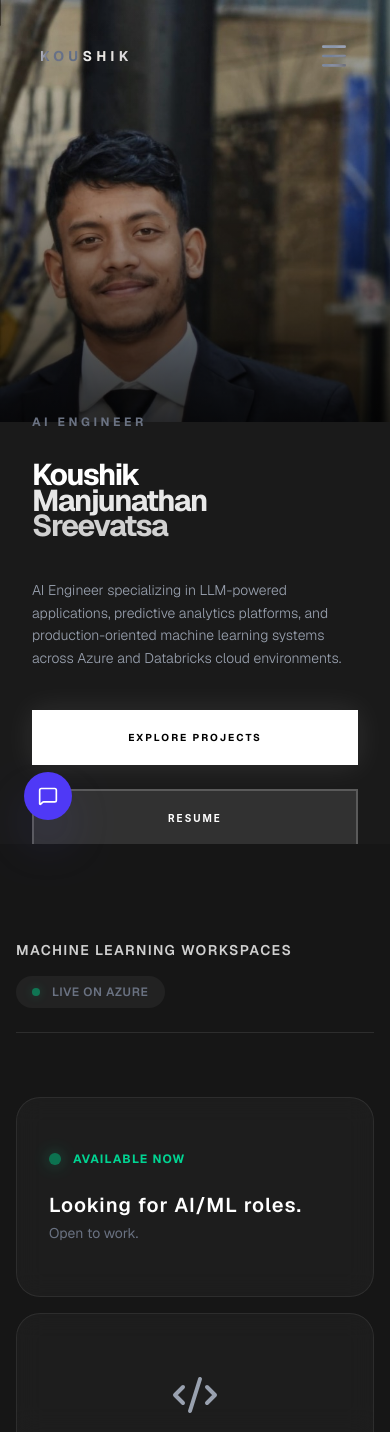
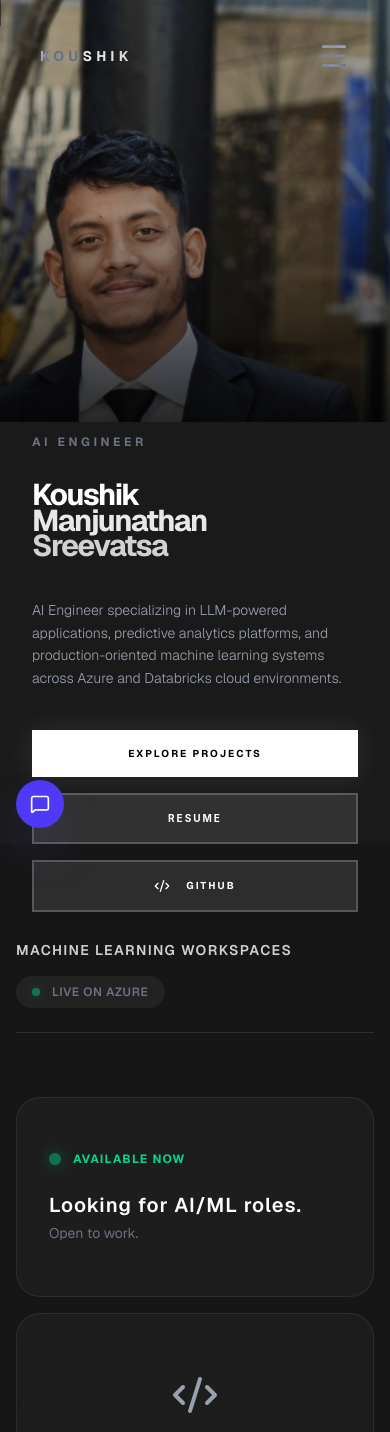
Before and after one commit to koushik1359/koushik-portfolio, a Next.js app: page / in a window 390 px wide. Shown: the top 1432 px of the page. Built offline with nearby package versions, Linux system fonts and the light colour scheme.

Commit message:
Fix: Absolute mobile button visibility and accessibility recovery

```diff
--- a/src/app/page.tsx
+++ b/src/app/page.tsx
@@ -86,7 +86,7 @@ export default function Home() {
 
   return (
     <main className="min-h-screen selection:bg-white/90 selection:text-black bg-[#161616]">
-      <section id="home" className="relative w-full h-screen flex flex-col md:flex-row overflow-clip">
+      <section id="home" className="relative w-full h-screen flex flex-col md:flex-row overflow-visible md:overflow-clip">
           <nav className="absolute top-0 w-full flex justify-between items-center px-10 py-8 md:px-14 md:py-10 z-[110] mix-blend-difference text-white">
             <span className="font-bold tracking-[0.3em] text-sm uppercase">Koushik</span>
             <div className="hidden md:flex flex-1 justify-end gap-16 lg:gap-24 text-sm font-semibold tracking-widest uppercase text-white/80 pr-12">
@@ -175,7 +175,7 @@ export default function Home() {
                     AI Engineer specializing in LLM-powered applications, predictive analytics platforms, and production-oriented machine learning systems across Azure and Databricks cloud environments.
                  </motion.p>
 
-                 <div className="flex flex-col md:flex-row md:items-center gap-y-6 md:gap-x-6 mt-10 relative z-30 w-full md:w-fit justify-center md:justify-start">
+                 <div className="flex flex-col md:flex-row md:items-center gap-y-4 md:gap-x-6 mt-10 relative z-30 w-full md:w-fit justify-center md:justify-start">
                     <motion.div
                         initial={{ y: 20, opacity: 0 }}
                         animate={{ y: 0, opacity: 1 }}
@@ -184,7 +184,7 @@ export default function Home() {
                     >
                         <a
                            href="#projects"
-                           className="flex items-center justify-center w-full md:w-auto bg-white text-black px-8 py-5 text-[10px] md:text-sm font-bold tracking-[0.2em] uppercase hover:bg-gray-200 transition-all shadow-[0_0_30px_rgba(255,255,255,0.1)] antialiased"
+                           className="flex items-center justify-center w-full md:w-auto bg-white text-black px-8 py-4 text-[10px] md:text-sm font-bold tracking-[0.2em] uppercase hover:bg-gray-200 transition-all shadow-[0_0_30px_rgba(255,255,255,0.1)] antialiased"
                         >
                            Explore Projects
                         </a>
@@ -199,7 +199,7 @@ export default function Home() {
                         <a
                            href="/resume.pdf"
                            download
-                           className="flex items-center justify-center w-full md:w-auto border-2 border-white/20 bg-white/10 text-white px-8 py-5 text-[10px] md:text-sm font-bold tracking-[0.2em] uppercase hover:bg-white/20 transition-all font-sans antialiased"
+                           className="flex items-center justify-center w-full md:w-auto border-2 border-white/20 bg-white/10 text-white px-8 py-4 text-[10px] md:text-sm font-bold tracking-[0.2em] uppercase hover:bg-white/20 transition-all font-sans antialiased"
                         >
                            Resume
                         </a>
@@ -215,7 +215,7 @@ export default function Home() {
                            href="https://github.com/koushik1359"
                            target="_blank"
                            rel="noopener noreferrer"
-                           className="flex items-center justify-center w-full md:w-auto gap-4 border-2 border-white/20 bg-white/10 text-white px-8 py-5 text-[10px] md:text-sm font-bold tracking-[0.2em] uppercase hover:bg-white/20 transition-all group antialiased"
+                           className="flex items-center justify-center w-full md:w-auto gap-4 border-2 border-white/20 bg-white/10 text-white px-8 py-4 text-[10px] md:text-sm font-bold tracking-[0.2em] uppercase hover:bg-white/20 transition-all group antialiased"
                         >
                            <Code2 className="w-4 h-4 text-white group-hover:scale-110 transition-transform" />
                            <span>GitHub</span>
--- a/src/components/ui/ChatbotWidget.tsx
+++ b/src/components/ui/ChatbotWidget.tsx
@@ -126,7 +126,7 @@ export const ChatbotWidget = () => {
 
       {/* Floating Action Button */}
       {!isOpen && (
-        <div className="fixed bottom-6 left-6 md:left-auto md:right-10 md:bottom-10 flex flex-col items-start md:items-end gap-3 z-50 pointer-events-none">
+        <div className="fixed bottom-4 left-4 md:left-auto md:right-10 md:bottom-10 flex flex-col items-start md:items-end gap-3 z-50 pointer-events-none">
           <motion.div
             initial={{ scale: 0, opacity: 0, y: 10 }}
             animate={{ scale: 1, opacity: 1, y: 0 }}
```
